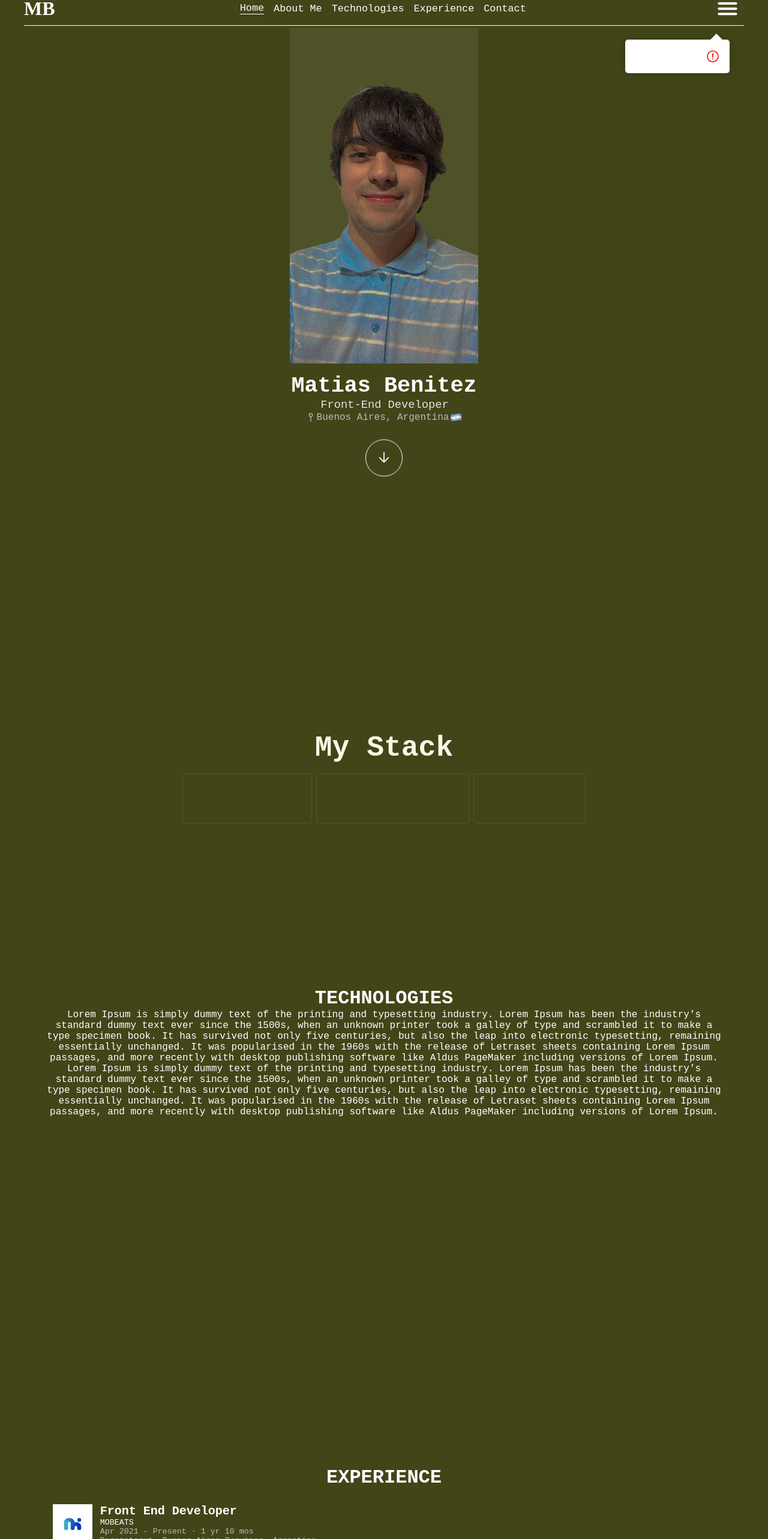
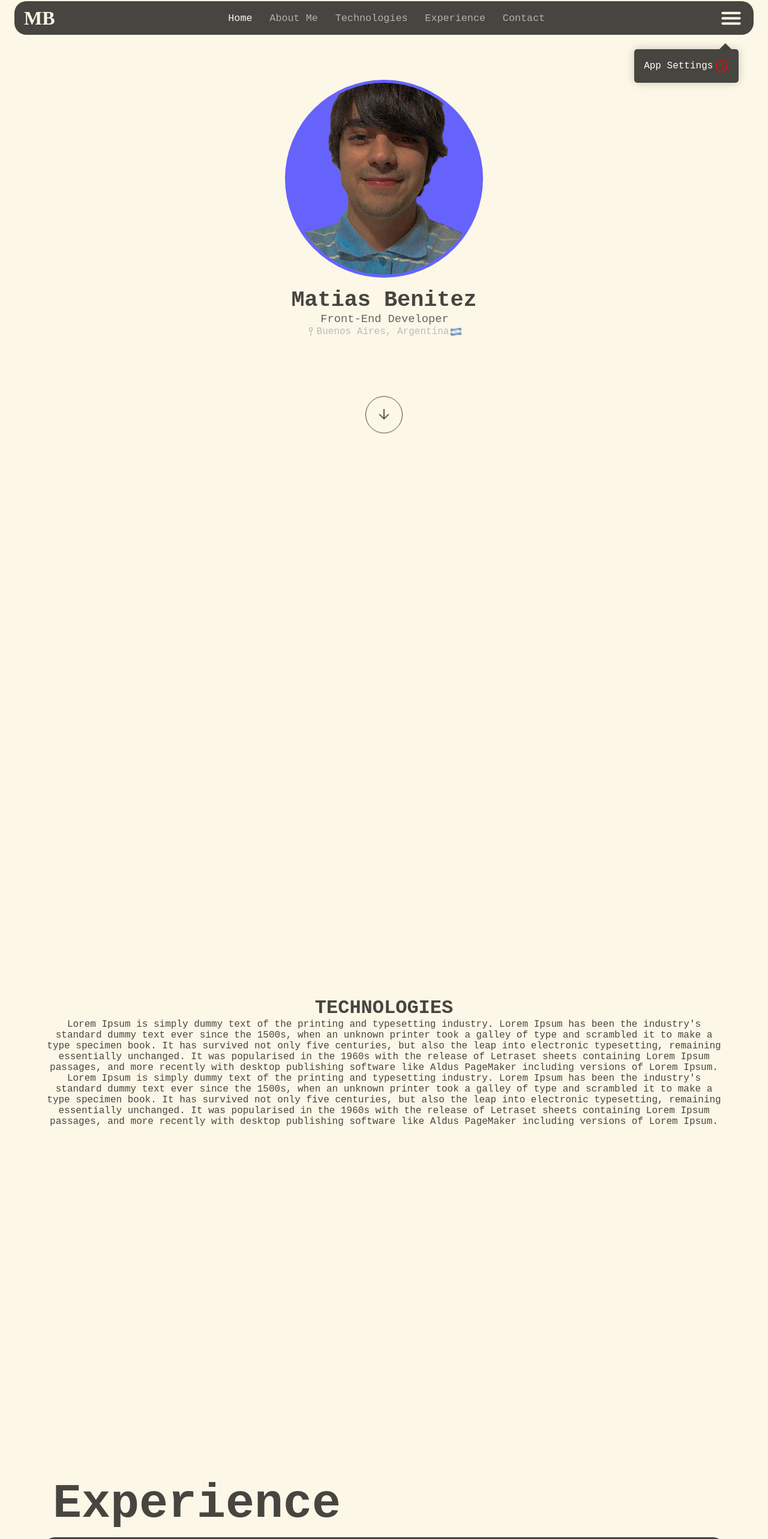
Before and after one commit to fatso1000/portfolio-v2, a React (Create React App) app: page / in a window 1280 px wide. Shown: the part 14-2580 px from the top of the page at 60% size. Built offline with nearby package versions, Linux system fonts and the light colour scheme; a web font is replaced by a local one.

Commit message:
saving commit

```diff
--- a/src/App.css
+++ b/src/App.css
@@ -1,14 +1,7 @@
 :root {
-  /* --primary: #fdf7e7;
+  --primary: #fdf7e7;
   --secondary: #6663fd;
-  --third: black; */
-  --primary: #424518;
-  --secondary: #d9f7dd;
-  --third: #ffffff;
-  /* --primary: #17171a;
-  --secondary: #bc8b05;
-  --third: #f2eee0; */
-  /* --complementary: #fdf7e7; */
+  --third: rgba(0, 0, 0, 0.722);
 }
 
 h1,
@@ -22,7 +15,7 @@ a {
 }
 
 .muted {
-  color: #bbbbbb;
+  color: #918d84;
 }
 
 .app-container {
@@ -62,7 +55,7 @@ a {
 .accordion li:after {
   content: "";
   border-radius: 50%;
-  background-color: var(--third);
+  background-color: black;
   position: absolute;
   left: 1.3px;
   top: 0;
@@ -79,6 +72,7 @@ a {
 .accordion img {
   width: 4rem;
   height: 4rem;
+  border-radius: 20px;
   border: 1px solid var(--third);
 }
 .accordion.active img {
@@ -90,21 +84,24 @@ a {
   text-align: start;
   padding: 1rem;
   border: 0px;
-  border-bottom: 1px solid #ffffff;
   background-color: transparent;
   color: var(--third);
   cursor: pointer;
   row-gap: 0.2rem;
+  border-radius: 20px;
 }
 .accordion button:hover {
-  background-color: rgba(242, 238, 224, 0.1);
+  background-color: rgba(0, 0, 0, 0.1);
+}
+.accordion.active button:hover {
+  background-color: rgba(0, 0, 0, 0.65);
 }
 .accordion.active button {
   background-color: var(--third);
   color: var(--primary);
 }
 .accordion.active button .muted {
-  color: #868686;
+  color: #a09a8f;
 }
 .accordion .button-list {
   height: 0;
@@ -112,23 +109,26 @@ a {
 }
 .accordion.active .button-list {
   height: auto;
-  border-top: 0px solid transparent !important;
-  border: 1px solid rgba(248, 246, 243, 0.3);
+  border-radius: 20px;
+  background-color: rgba(0, 0, 0, 0.1);
 }
 
 .header-button {
   display: inline-flex;
-  color: var(--third);
+  color: var(--primary);
   background: transparent;
   border: 0px;
   column-gap: 30px;
   align-items: center;
   font-weight: 300;
+  padding: 0;
   cursor: pointer;
-  transition: 1s ease;
+  border-radius: 20px;
+  transition: 0.3s ease;
 }
 .header-button:hover {
-  opacity: 0.9;
+  background-color: var(--primary);
+  color: var(--third);
 }
 .header-button svg {
   width: 43px;
@@ -158,13 +158,16 @@ a {
   margin-left: auto;
   margin-right: auto;
   top: 0;
-  padding: 0.5rem 0px;
+  padding: 0.5rem 1rem;
   height: 40px;
   display: inline-flex;
   justify-content: space-between;
   align-items: center;
-  border-bottom: 1px solid rgba(255, 255, 255, 1);
-  background-color: var(--primary);
+  color: var(--primary);
+  background-color: var(--third);
+  backdrop-filter: blur(12px);
+  border-radius: 20px;
+  margin-top: 1rem;
   transition: background-color 1s ease;
 }
 
@@ -219,7 +222,7 @@ a {
 .introduction-title h3 {
   font-weight: 300;
   margin-left: 2px;
-  color: rgb(228, 228, 228);
+  color: #00000099;
 }
 .introduction-title div {
   color: #bbbbbb;
@@ -234,13 +237,17 @@ a {
 
 .introduction-pic-container {
   margin-top: auto;
-  height: 560px;
-  background-color: #ffffff12;
+  background-color: var(--secondary);
+  padding: 0.3rem;
+  border-radius: 50%;
+  width: 20rem;
+  height: 20rem;
 }
 .introduction-pic-container img {
   object-fit: cover;
-  width: auto;
-  height: 100%;
+  width: 20rem;
+  height: 20rem;
+  border-radius: 50%;
   transition-duration: 600ms;
   transition-timing-function: ease;
   transition-property: transform, filter;
@@ -250,7 +257,7 @@ a {
   max-width: 1200px;
   border-radius: 7px;
   height: 1.5px;
-  background-color: var(--third);
+  background-color: var(--primary);
   position: absolute;
   top: 0;
   transition: ease;
@@ -260,21 +267,26 @@ a {
 .navbar-progress {
   display: inline-flex;
   align-items: center;
-  gap: 1rem;
+  gap: 0.6rem;
 }
 .navbar-progress a {
   text-decoration: none;
-  color: var(--third);
+  color: rgba(253, 247, 231, 0.6);
   transition: 0.3s;
   font-weight: 500;
   font-size: 1.05rem;
+  border-radius: 20px;
+  padding: 0.4rem 0.6rem;
 }
 .navbar-progress a:hover {
-  opacity: 0.8;
+  color: var(--third);
+  background-color: var(--primary);
 }
 .navbar-progress a.active {
-  opacity: 1;
-  border-bottom: 1px solid var(--third);
+  color: var(--primary);
+}
+.navbar-progress a.active:hover {
+  color: var(--third);
 }
 
 .navbar h5 {
@@ -343,10 +355,10 @@ a {
 }
 
 .section {
-  min-height: calc(100vh - 61px);
+  min-height: calc(100vh - 76px);
   padding: 0px 2rem;
   text-align: center;
-  padding-top: 60px !important;
+  padding-top: 76px !important;
   scroll-snap-align: center;
 }
 
@@ -409,9 +421,8 @@ a {
 /* ABOUT ME */
 
 body.about-me .navbar {
-  background-color: rgba(102, 99, 252, 0.3);
-  border-bottom: 1px solid rgba(255, 255, 255, 0.1);
-  color: var(--primary);
+  background-color: var(--primary);
+  color: var(--secondary);
 }
 body.about-me .tail {
   border-color: transparent transparent var(--primary) transparent;
@@ -428,15 +439,17 @@ body.about-me .navbar-progress-bar {
   background-color: var(--primary);
 }
 body.about-me .navbar-progress a {
+  color: rgba(101, 99, 253, 0.6);
+}
+body.about-me .navbar-progress a.active {
+  color: var(--secondary);
+}
+body.about-me .navbar-progress a:hover {
   color: var(--primary);
+  background-color: var(--secondary);
 }
 body.about-me .header-button {
-  background: var(--primary);
-  color: var(--secondary);
-  border: 1px solid var(--primary);
-}
-body.about-me .app-container {
-  border: 1px solid rgba(255, 255, 255, 0.1);
+  color: var(--primary);
 }
 
 body.about-me {
@@ -458,9 +471,6 @@ body.experience {
 @media only screen and (max-width: 950px) {
   .introduction-title h1 {
     font-size: 1.5rem;
-  }
-  .introduction-pic-container {
-    height: 400px;
   }
   .introduction-explore {
     width: 20px;
@@ -485,9 +495,6 @@ body.experience {
   .introduction-text-container {
     margin-top: 30px;
   }
-  .introduction-pic-container {
-    height: 300px;
-  }
   .navbar-progress {
     display: none;
   }
--- a/src/components/Accordion/index.jsx
+++ b/src/components/Accordion/index.jsx
@@ -1,7 +1,7 @@
 import React from "react";
 
 export const Accordion = (props) => {
-  const [isOpen, setIsOpen] = React.useState(false);
+  const [isOpen, setIsOpen] = React.useState(true);
   const { position, enterprise, date, location, experiences, logo } = props;
   return (
     <div className={isOpen ? "accordion active" : "accordion"}>
--- a/src/components/Navbar/index.jsx
+++ b/src/components/Navbar/index.jsx
@@ -119,12 +119,12 @@ export const Navbar = () => {
 
   return (
     <header className={`navbar sticky`}>
-      <div
+      {/* <div
         className="navbar-progress-bar"
         style={{
-          width: `calc(${screenPosition}% - 4rem)`,
+          width: `calc(${screenPosition}% )`,
         }}
-      ></div>
+      ></div> */}
       <div>
         <h5>MB</h5>
       </div>
--- a/src/components/Sections/Experience/index.jsx
+++ b/src/components/Sections/Experience/index.jsx
@@ -5,8 +5,15 @@ import SoyHenryLogo from "../../../assets/soyhenry_logo.jfif";
 
 export const Experience = () => {
   return (
-    <div id="experience" className="section" data-color="experience">
-      <h1>EXPERIENCE</h1>
+    <div
+      id="experience"
+      className="section"
+      data-color="experience"
+      style={{ flexDirection: "column" }}
+    >
+      <h1 style={{ fontSize: "5rem", textAlign: "start", paddingLeft: "1rem" }}>
+        Experience
+      </h1>
       <div
         style={{
           display: "flex",
--- a/src/index.css
+++ b/src/index.css
@@ -43,12 +43,13 @@ html {
 
 /* Track */
 ::-webkit-scrollbar-track {
-  background: var(--primary);
+  background: transparent;
 }
 
 /* Handle */
 ::-webkit-scrollbar-thumb {
   background: rgba(0, 0, 0, 0.3);
+  border-radius: 20px;
 }
 
 /* Handle on hover */
```
